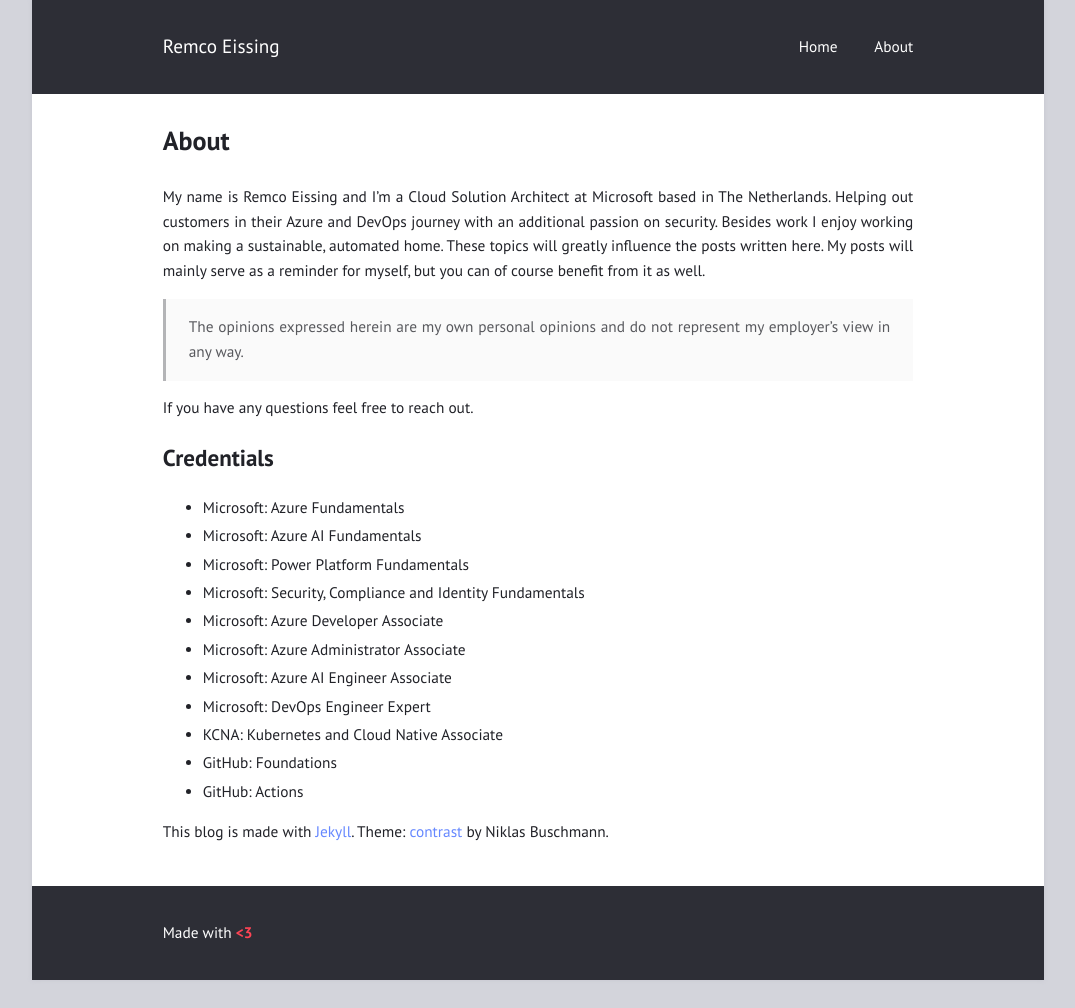
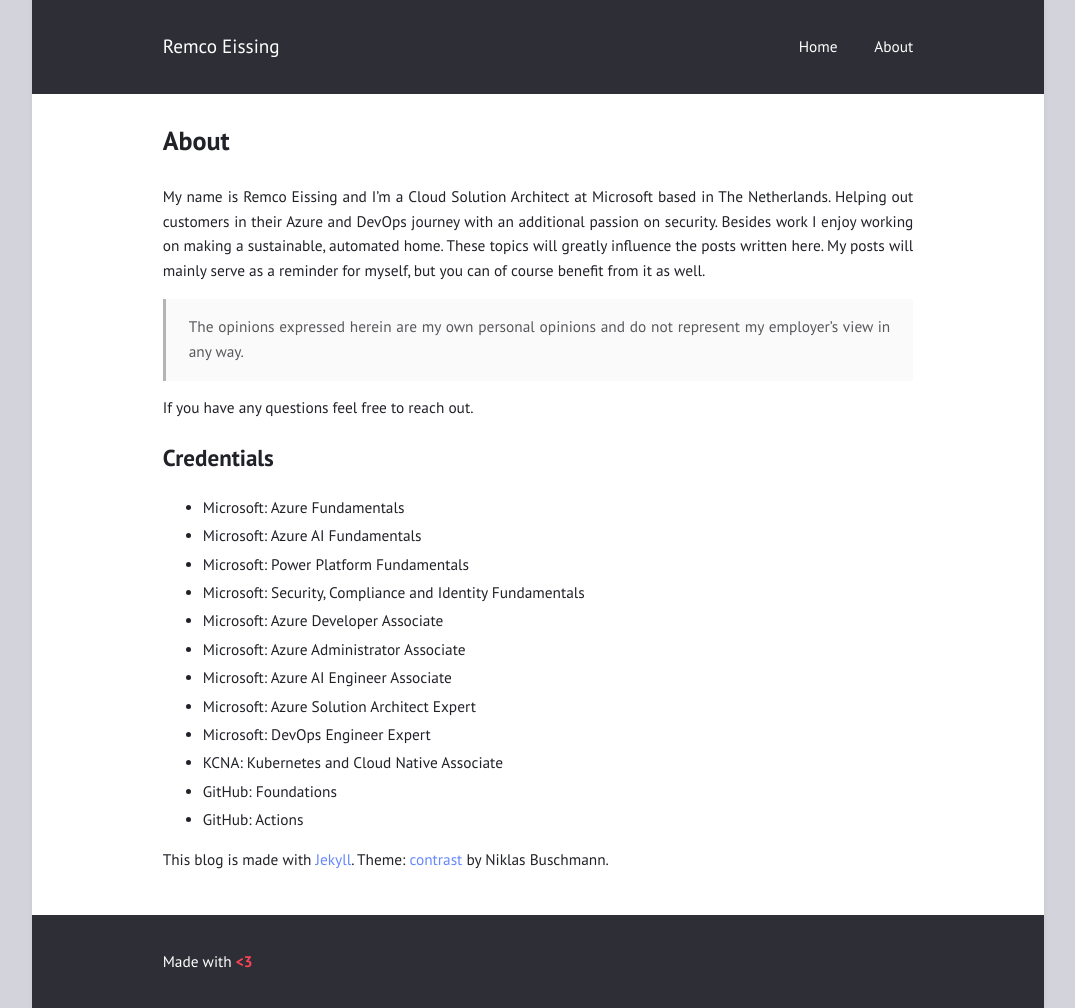
Before and after one commit to remcoeissing/blog, a Jekyll site: the page built from about.md, in a window 1280 px wide. Shown: the whole page, without its empty margins (102-1177 px from the left). Built offline with Jekyll 4.4.1, drawn with Linux system fonts in a browser that asks for light colours; before the commit the page ends 980 px from its top, so only the background shows below that.

Commit message:
Added Azure Solution Architect Expert certification to credentials section

```diff
--- a/about.md
+++ b/about.md
@@ -18,6 +18,7 @@ If you have any questions feel free to reach out.
 - Microsoft: Azure Developer Associate
 - Microsoft: Azure Administrator Associate
 - Microsoft: Azure AI Engineer Associate
+- Microsoft: Azure Solution Architect Expert
 - Microsoft: DevOps Engineer Expert
 - KCNA: Kubernetes and Cloud Native Associate
 - GitHub: Foundations
```
